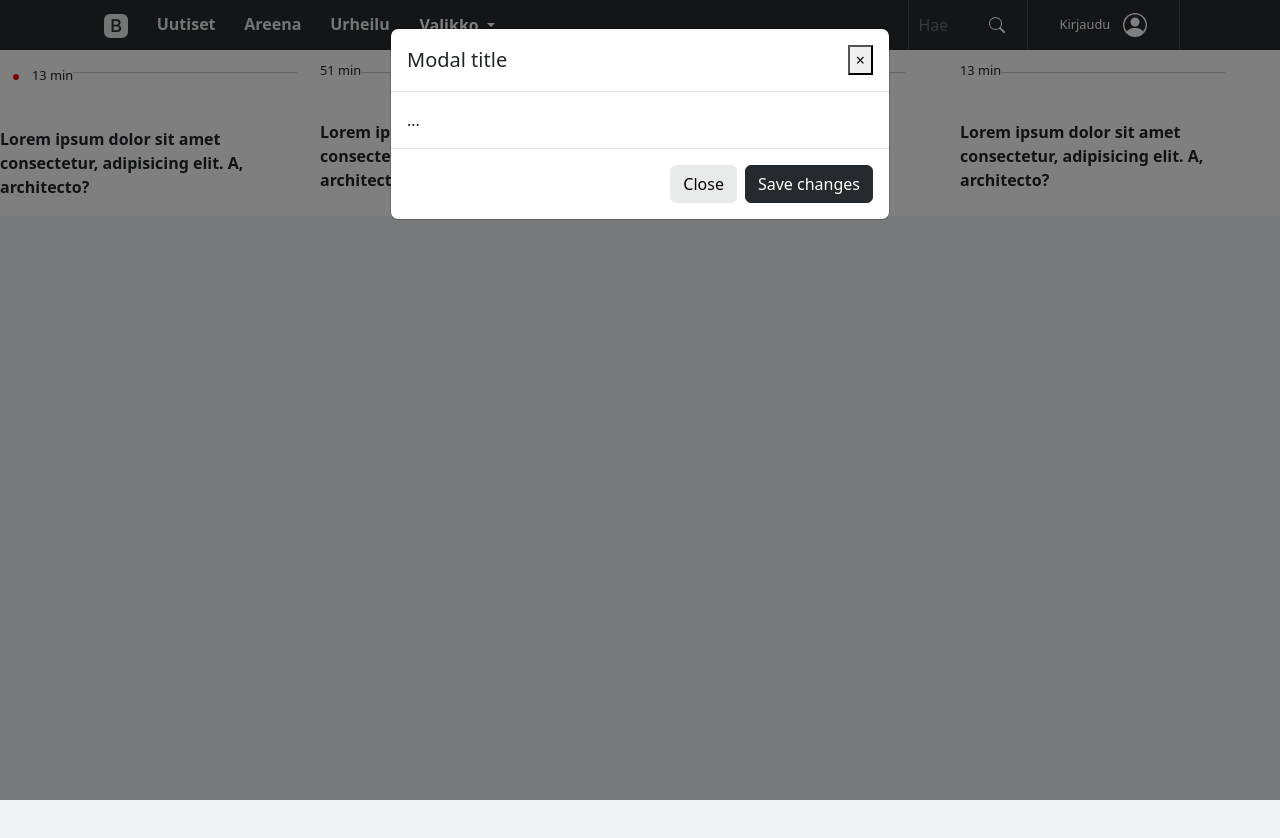
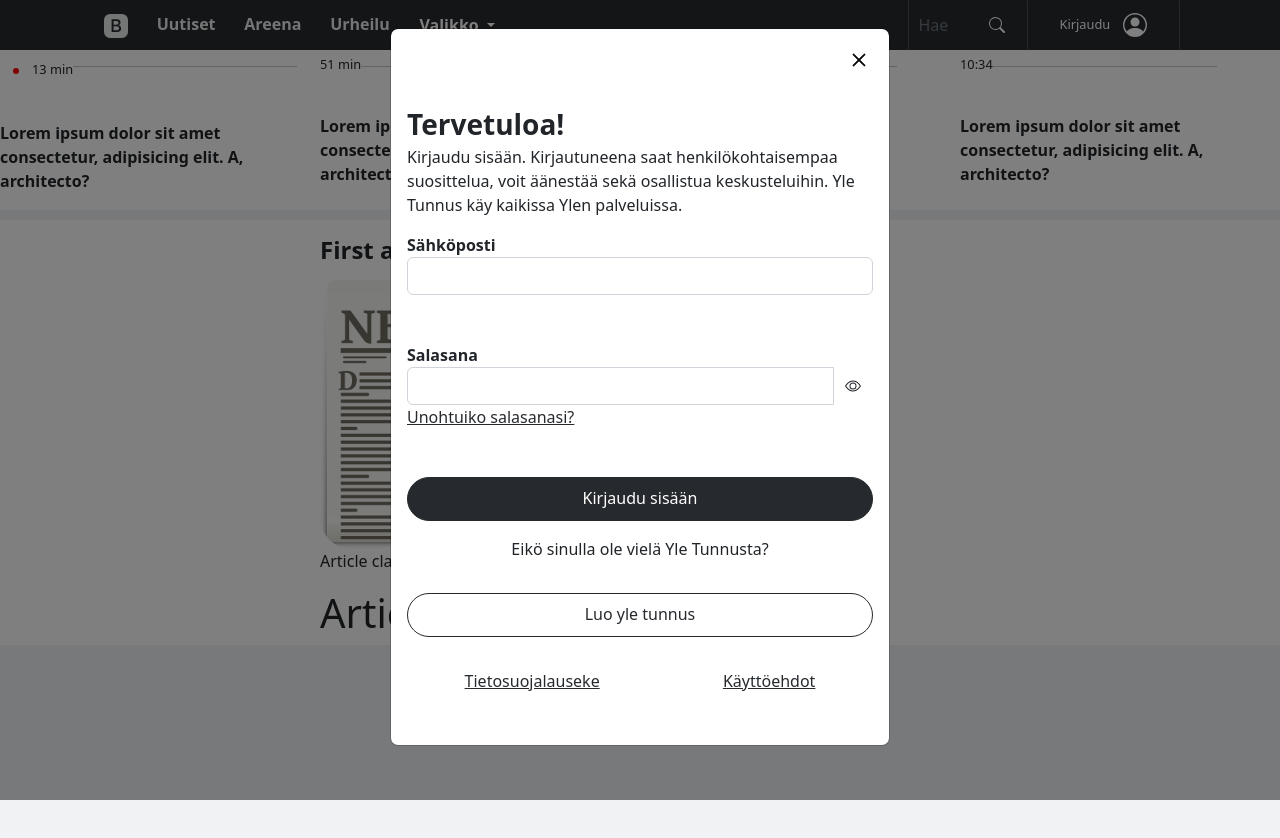
Before and after one commit to hjuham/yle-bootstrap, a website: page index.html in a window 1280 px wide. Both pictures are taken after a click on the button "Kirjaudu". Shown: the top 838 px of the page. Drawn offline with nearby package versions, Linux system fonts and the light colour scheme.

Commit message:
Finished login modal and added first news div

```diff
--- a/index.html
+++ b/index.html
@@ -93,6 +93,7 @@
                             </svg></button>
                     </div>
                 </div>
+
                 <button class="d-flex btn btn-primary" id="login" type="button" data-toggle="modal"
                     data-target="#loginModal">
                     <p>Kirjaudu</p>
@@ -103,22 +104,56 @@
                             d="M0 8a8 8 0 1 1 16 0A8 8 0 0 1 0 8zm8-7a7 7 0 0 0-5.468 11.37C3.242 11.226 4.805 10 8 10s4.757 1.225 5.468 2.37A7 7 0 0 0 8 1z" />
                     </svg>
                 </button>
+    </header>
     <div class="modal fade" id="loginModal" tabindex="-1" role="dialog" aria-labelledby="exampleModalLabel"
         aria-hidden="true">
         <div class="modal-dialog" role="document">
             <div class="modal-content">
                 <div class="modal-header">
-                                <h5 class="modal-title" id="exampleModalLabel">Modal title</h5>
                     <button type="button" class="close" data-dismiss="modal" aria-label="Close">
-                                    <span aria-hidden="true">&times;</span>
+                        <svg xmlns="http://www.w3.org/2000/svg" width="16" height="16" fill="currentColor"
+                            class="bi bi-x-lg" viewBox="0 0 16 16">
+                            <path stroke="black" stroke-width="1"
+                                d="M2.146 2.854a.5.5 0 1 1 .708-.708L8 7.293l5.146-5.147a.5.5 0 0 1 .708.708L8.707 8l5.147 5.146a.5.5 0 0 1-.708.708L8 8.707l-5.146 5.147a.5.5 0 0 1-.708-.708L7.293 8 2.146 2.854Z" />
+                        </svg>
                     </button>
                 </div>
                 <div class="modal-body">
-                                ...
+                    <h3 class="modal-title" id="exampleModalLabel"><b>Tervetuloa!</b></h3>
+                    Kirjaudu sisään. Kirjautuneena saat henkilökohtaisempaa suosittelua, voit äänestää sekä
+                    osallistua keskusteluihin. Yle Tunnus käy kaikissa Ylen palveluissa.
+                    <form class="mt-3">
+                        <label for="Sähköposti"><b>Sähköposti</b></label>
+                        <input required type="text" class="form-control">
+                        <label class="mt-5" for="Salasana"><b>Salasana</b></label>
+                        <div class="input-group">
+                            <input required type="password" class="form-control" id="password">
+                            <div class="input-group-append">
+                                <span class="input-group-text h-100 border-0 bg-body" id="basic-addon2"><svg
+                                        xmlns="http://www.w3.org/2000/svg" width="16" height="16" fill="currentColor"
+                                        class="bi bi-eye" viewBox="0 0 16 16">
+                                        <path
+                                            d="M16 8s-3-5.5-8-5.5S0 8 0 8s3 5.5 8 5.5S16 8 16 8zM1.173 8a13.133 13.133 0 0 1 1.66-2.043C4.12 4.668 5.88 3.5 8 3.5c2.12 0 3.879 1.168 5.168 2.457A13.133 13.133 0 0 1 14.828 8c-.058.087-.122.183-.195.288-.335.48-.83 1.12-1.465 1.755C11.879 11.332 10.119 12.5 8 12.5c-2.12 0-3.879-1.168-5.168-2.457A13.134 13.134 0 0 1 1.172 8z" />
+                                        <path
+                                            d="M8 5.5a2.5 2.5 0 1 0 0 5 2.5 2.5 0 0 0 0-5zM4.5 8a3.5 3.5 0 1 1 7 0 3.5 3.5 0 0 1-7 0z" />
+                                    </svg></span>
                             </div>
-                            <div class="modal-footer">
-                                <button type="button" class="btn btn-secondary" data-dismiss="modal">Close</button>
-                                <button type="button" class="btn btn-primary">Save changes</button>
+                        </div>
+                        <a href="#">Unohtuiko salasanasi?</a><br>
+                        <button type="button" class="btn btn-primary btn-lg btn-block w-100 mt-5 rounded-5">
+                            <p>Kirjaudu
+                                sisään</p>
+                        </button>
+                    </form>
+                    <p class="mt-3 text-center">Eikö sinulla ole vielä Yle Tunnusta?</p>
+                    <button type="button" class="btn btn-outline-primary btn-lg btn-block w-100 mt-3 rounded-5">
+                        <p>Luo yle
+                            tunnus</p>
+                    </button>
+                </div>
+                <div class="modal-footer justify-content-around pb-5">
+                    <a href="#">Tietosuojalauseke</a>
+                    <a href="#">Käyttöehdot</a>
                 </div>
             </div>
         </div>
@@ -145,21 +180,21 @@
                 </b>
             </div>
             <div class="swiper-slide">
-                    <p>13 min</p>
+                <p>12:21</p>
                 <hr>
                 <b>Lorem ipsum dolor sit amet consectetur, adipisicing elit. A,
                     architecto?
                 </b>
             </div>
             <div class="swiper-slide">
-                    <p>13 min</p>
+                <p>10:34</p>
                 <hr>
                 <b>Lorem ipsum dolor sit amet consectetur, adipisicing elit. A,
                     architecto?
                 </b>
             </div>
             <div class="swiper-slide">
-                    <p>13 min</p>
+                <p>9:12</p>
                 <hr>
                 <b>Lorem ipsum dolor sit amet consectetur, adipisicing elit. A,
                     architecto?
@@ -264,9 +299,33 @@
                 </b>
             </div>
         </div>
-            <div class="swiper-pagination"></div>
     </div>
-        <main>
+    <main class="flex-column">
+        <div class="first w-100 bg-white d-flex flex-row justify-content-center pt-3">
+            <div class="articles w-25">
+                <section>
+                    <h4><b>First article here</b></h4>
+                    <img class="img-fluid rounded-5" src="/img/news.webp" alt="article">
+                    <p>Article class</p>
+                    <h1>Article title</h1>
+                </section>
+            </div>
+            <div class="list w-25">
+                <h4>Luetuimmat</h4>
+                <ul>
+                    <li>1</li>
+                    <li>2</li>
+                    <li>3</li>
+                    <li>4</li>
+                    <li>5</li>
+                    <li>6</li>
+                    <li>7</li>
+                </ul>
+            </div>
+        </div>
+        <div class="second bg-secondary flex-row">
+
+        </div>
     </main>
     <script src="./dist/jquery.slim.min.js"></script>
     <script src="./dist/popper.min.js"></script>
--- a/sass/_layout.sass
+++ b/sass/_layout.sass
@@ -70,6 +70,19 @@
                 margin-right: 1em
             svg
                 margin: auto
+
+#loginModal
+    div.modal-header
+        justify-content: right
+        border-bottom: none
+        button.close
+            border: none
+            background-color: white
+    div.modal-body
+        button
+            height: 2.2em
+    div.modal-footer
+        border: none
 .mySwiper
     width: 100%
     height: 10em
@@ -88,6 +101,7 @@
 
 main
     height: 300vh
+    padding-top: 10px
 
 @mixin mobile()
 
--- a/sass/_typography.sass
+++ b/sass/_typography.sass
@@ -10,6 +10,11 @@
         #login
             p
                 font-size: 0.8em
+
+#loginModal
+    button
+        p
+            font-size: 16px
 .mySwiper
     p
         font-size: 0.8em
```
Also changed, not shown: dist/main.css, img/news.webp (added). Lines whose indentation alone changed are shown as unchanged.
